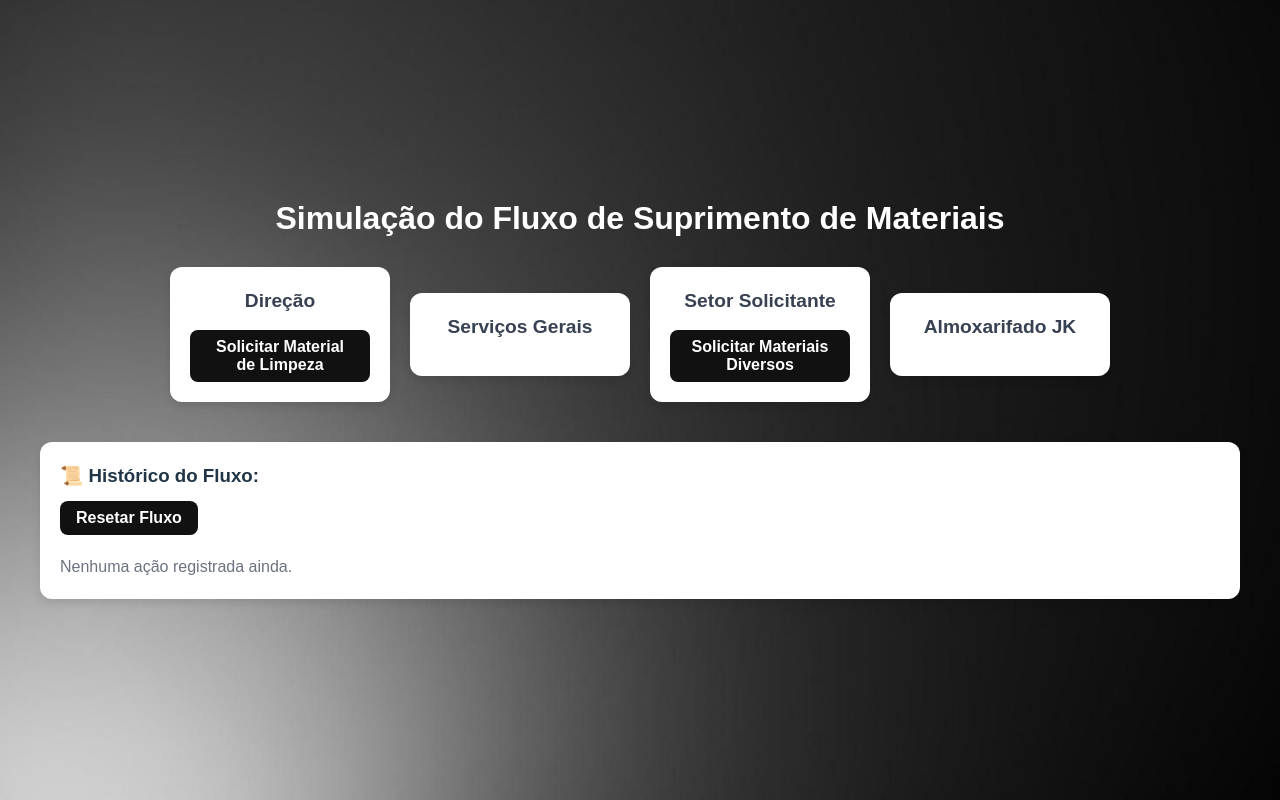
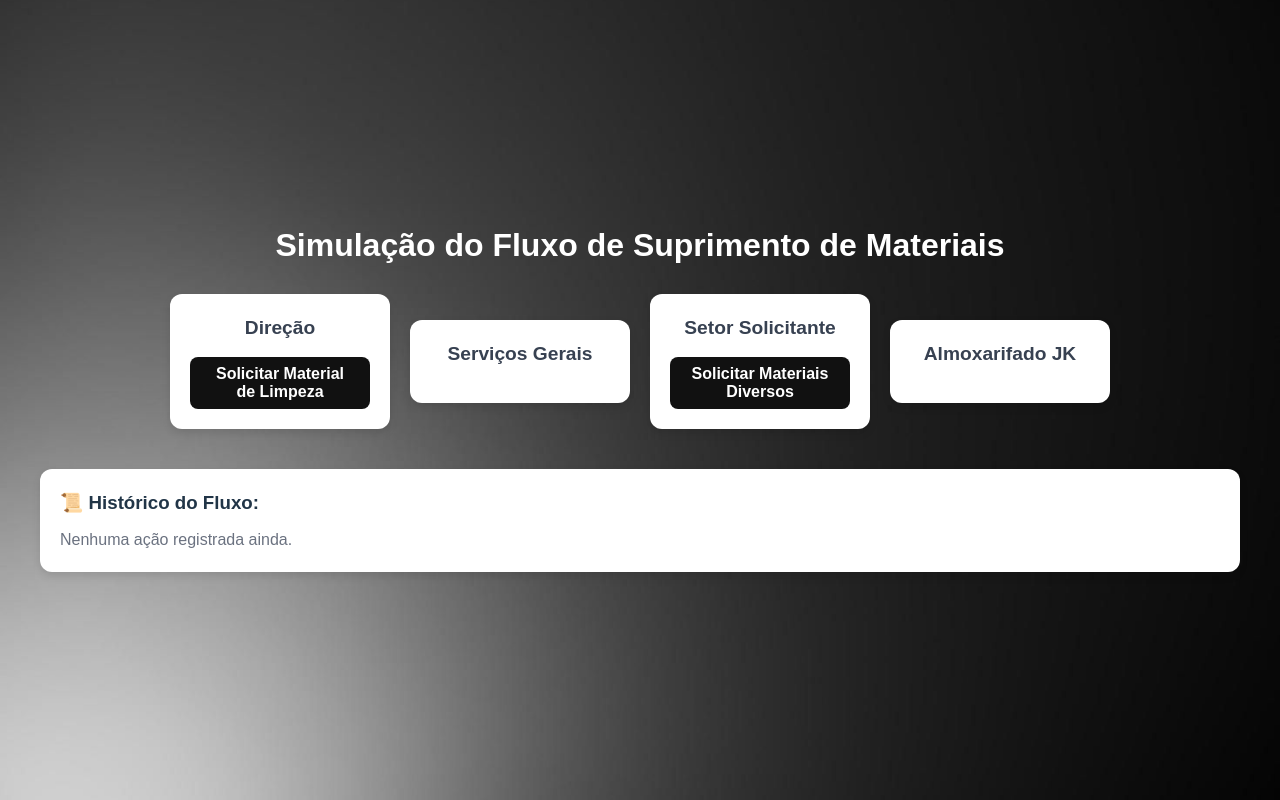
Before and after one commit to antonio809/jkservices, a React (Vite) app: page / in a window 1280 px wide. Built offline with nearby package versions, Linux system fonts and the light colour scheme.

Commit message:
Revert "Atualiza App.jsx e melhorias no fluxo"

```diff
--- a/src/App.jsx
+++ b/src/App.jsx
@@ -246,24 +246,6 @@ export default function App() {
         }}
       >
         <h3 style={{ fontWeight: "bold", marginBottom: "10px" }}>📜 Histórico do Fluxo:</h3>
-        <button
-          onClick={() => {
-            setEtapa("inicio");
-            setLog([]);
-          }}
-          style={{
-            marginBottom: "20px",
-            padding: "8px 16px",
-            borderRadius: "8px",
-            backgroundColor: "#111",
-            color: "#fff",
-            border: "none",
-            cursor: "pointer",
-            fontWeight: "bold",
-          }}
-        >
-          Resetar Fluxo
-        </button>
         {log.length === 0 ? (
           <p style={{ color: "#6b7280" }}>Nenhuma ação registrada ainda.</p>
         ) : (
```
